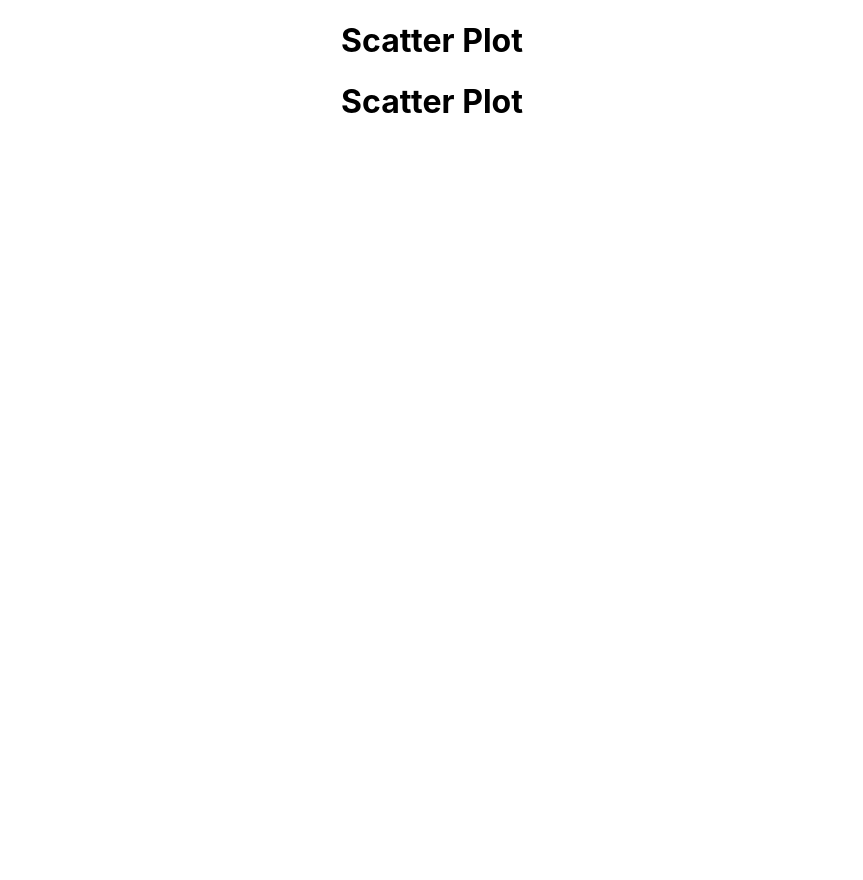
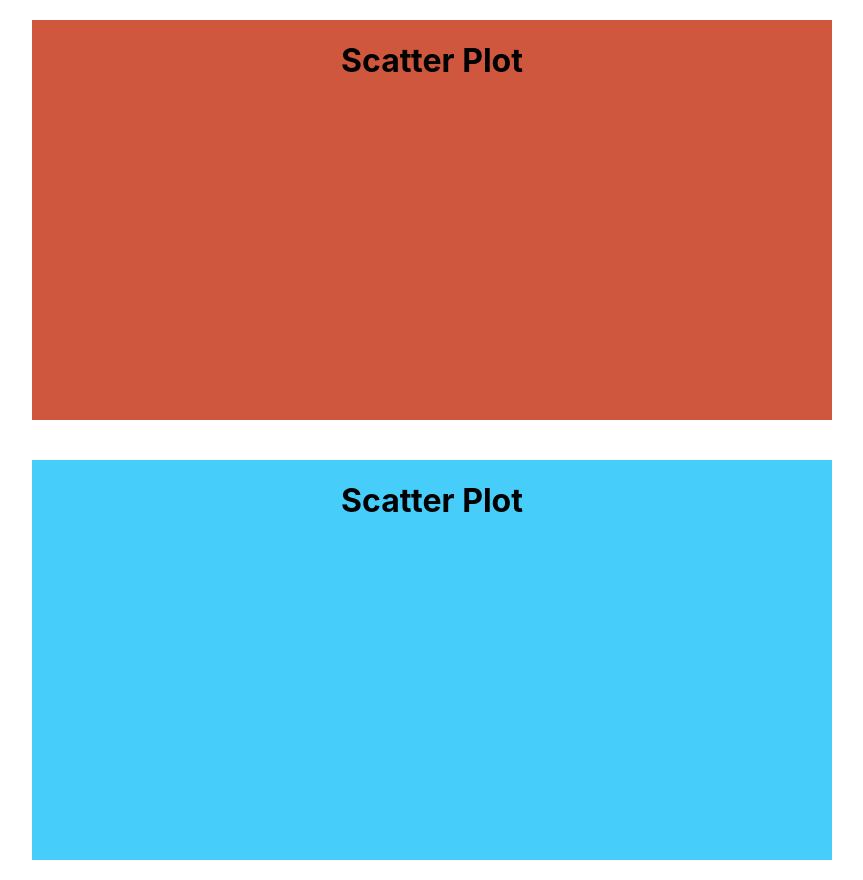
Before and after one commit to FarazIITK/echarts-demo, a React (Create React App) app in the folder client/: page / in a window 1280 px wide. Shown: the whole page, without its empty margins (208-1071 px from the left). Before the commit the page ends 800 px from the top, so only its background shows below. Built offline with nearby package versions, Linux system fonts and the light colour scheme.

Commit message:
Added some basic styling

```diff
--- a/client/src/App.css
+++ b/client/src/App.css
@@ -1,5 +1,26 @@
 .App {
   text-align: center;
+  display: flex;
+  flex-direction: column;
+  justify-content: space-between;
+  align-items: center;
+}
+
+.graph {
+  min-width: 800px;
+  min-height: 400px;
+  margin: 20px;
+  display: flex;
+  flex-direction: column;
+  justify-content: space-between;
+}
+
+.red-border {
+  background: #cf573d;
+}
+
+.blue-border {
+  background: rgb(71, 205, 250);
 }
 
 .App-logo {
--- a/client/src/Components/BarChart.tsx
+++ b/client/src/Components/BarChart.tsx
@@ -1,8 +1,8 @@
 const BarChart = () => {
   return (
-    <>
+    <div className="graph blue-border">
       <h1>Scatter Plot</h1>
-    </>
+    </div>
   );
 };
 
--- a/client/src/Components/ScatterPlot.tsx
+++ b/client/src/Components/ScatterPlot.tsx
@@ -1,8 +1,8 @@
 const ScatterPlot = () => {
   return (
-    <>
+    <div className="graph red-border">
       <h1>Scatter Plot</h1>
-    </>
+    </div>
   );
 };
 
```
